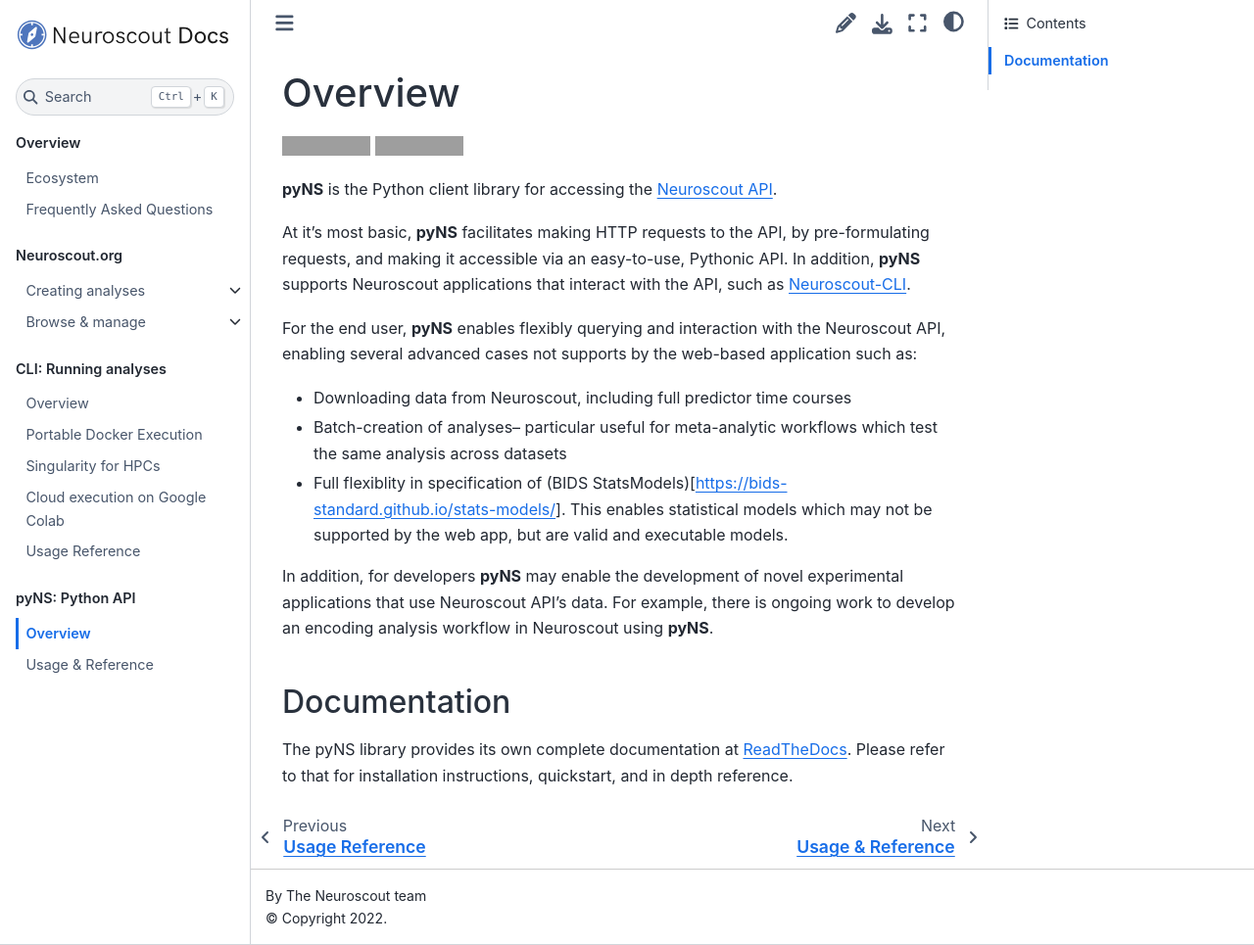
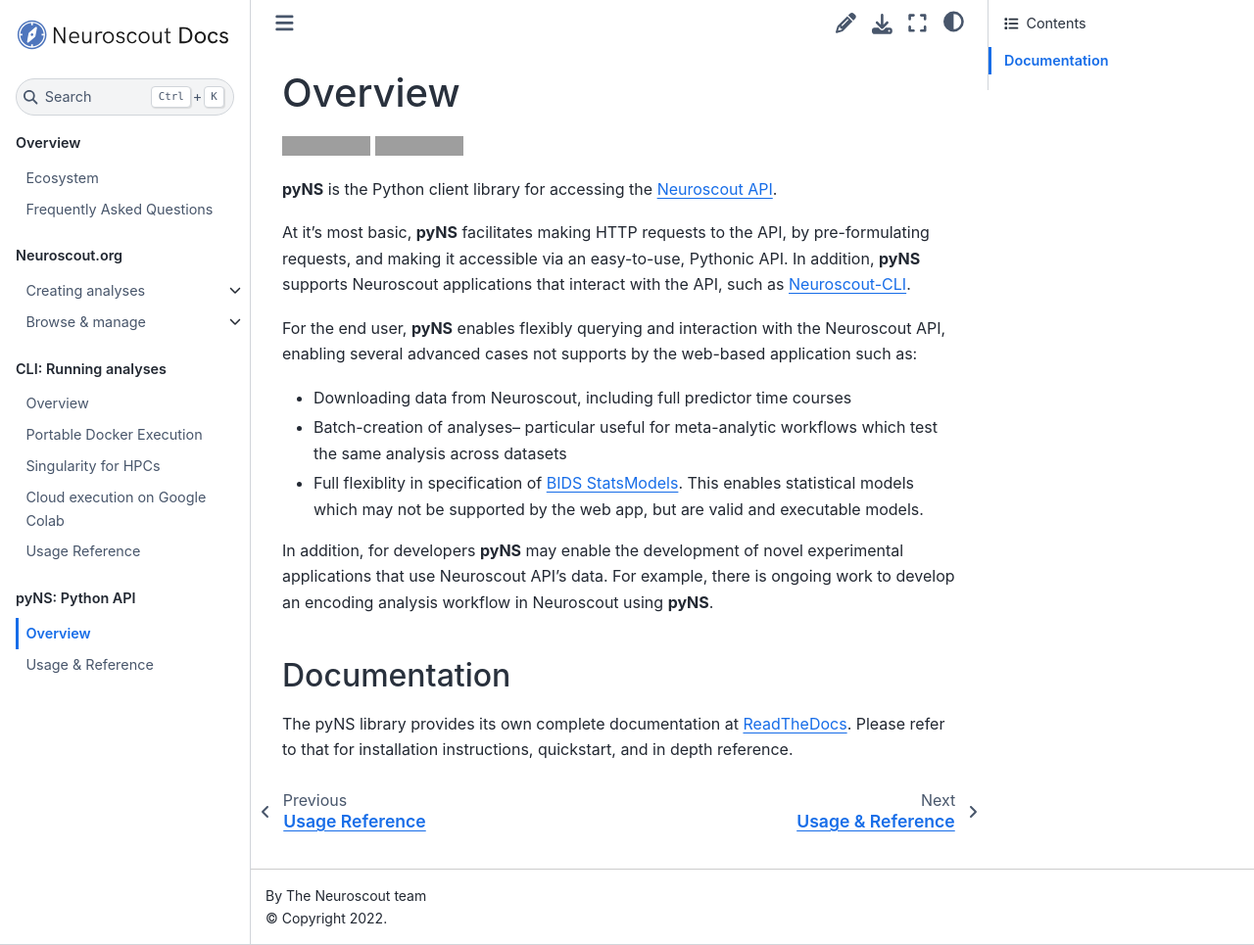
Before and after one commit to snastase/neuroscout-docs, a Jupyter Book: the page built from docs/python_api/overview.md, in a window 1280 px wide and 965 px high. Shown: the whole window at 98% size. Built offline with Jupyter Book 1.0.4 settings and Sphinx 7.4.7 and the Sphinx Book theme 1.1.4, drawn with Linux system fonts in a browser that asks for light colours; grey boxes are pictures that could not be loaded.

Commit message:
make ref to bids stats models into hyperlink in pyns section

```diff
--- a/docs/python_api/overview.md
+++ b/docs/python_api/overview.md
@@ -11,7 +11,7 @@ For the end user, __pyNS__ enables flexibly querying and interaction with the Ne
 
 * Downloading data from Neuroscout, including full predictor time courses
 * Batch-creation of analyses-- particular useful for meta-analytic workflows which test the same analysis across datasets
-* Full flexiblity in specification of (BIDS StatsModels)[https://bids-standard.github.io/stats-models/]. This enables statistical models which may not be supported by the web app, but are valid and executable models.
+* Full flexiblity in specification of [BIDS StatsModels](https://bids-standard.github.io/stats-models/). This enables statistical models which may not be supported by the web app, but are valid and executable models.
 
 In addition, for developers __pyNS__ may enable the development of novel experimental applications that use Neuroscout API's data. For example, there is ongoing work to develop an encoding analysis workflow in Neuroscout using __pyNS__.
 
```
